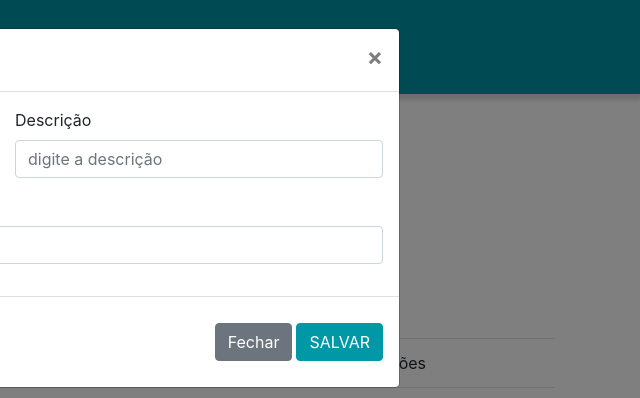
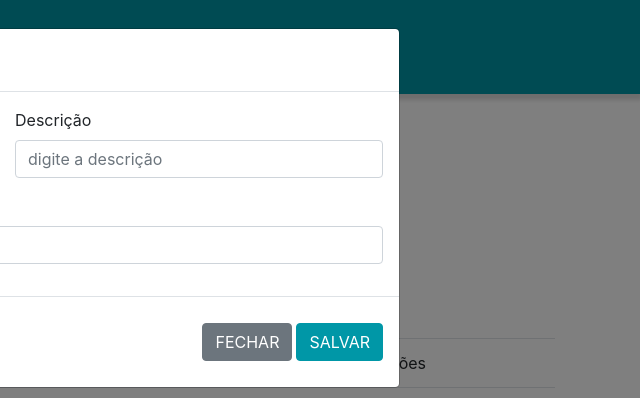
Before and after one commit to lucasprzm/Gama4, a plain HTML site: page index.html in a window 1280 px wide. Both pictures are taken after a click on the button "ADICIONAR NOVO". Shown: the top 398 px of the page, 640-1280 px from the left. Drawn offline with nearby package versions, Linux system fonts and the light colour scheme.

Commit message:
botão de fechar do modal limpando campos

```diff
--- a/index.html
+++ b/index.html
@@ -67,14 +67,6 @@
               <h5 class="modal-title" id="modalRegistroLabel">
                 Registro de Cursos
               </h5>
-              <button
-                type="button"
-                class="close"
-                data-dismiss="modal"
-                aria-label="Close"
-              >
-                <span aria-hidden="true">&times;</span>
-              </button>
             </div>
             <div class="modal-body">
               <div class="row">
@@ -119,11 +111,12 @@
 
             <div class="modal-footer">
               <button
+                id="btnFechar"
                 type="button"
                 class="btn btn-secondary"
                 data-dismiss="modal"
               >
-                Fechar
+                FECHAR
               </button>
               <button id="btnSalvar" type="button" class="btn btn-primary">
                 Salvar
--- a/script.js
+++ b/script.js
@@ -118,4 +118,10 @@ $(function () {
     // Chamando a função novamente para re-exibir os cursos com o novo curso adicionado.
     populaTabela();
   });
+  // Limpeza dos campos do modal quando o botão de fechar é clicado.
+  $("#btnFechar").click(() => {
+    $("#txtNome").val("");
+    $("#img").val("");
+    $("#txtDescricao").val("");
+  });
 });
```
